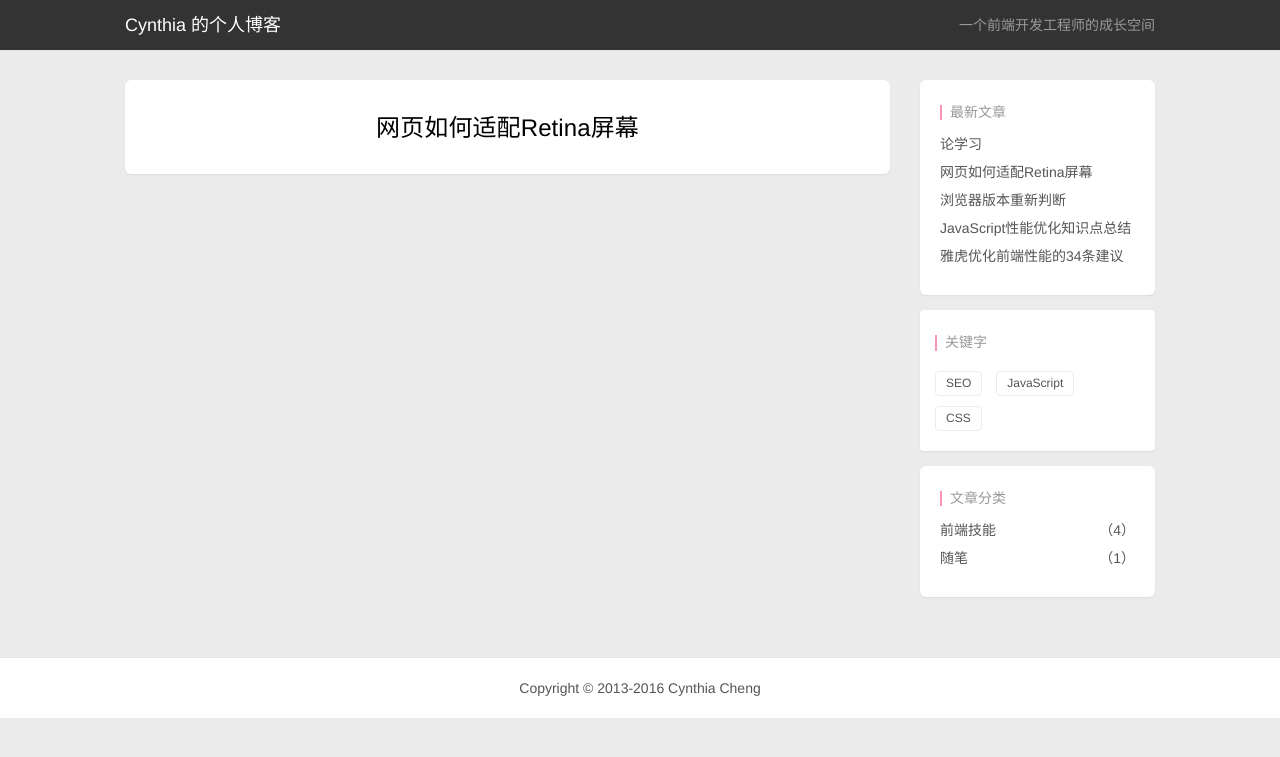
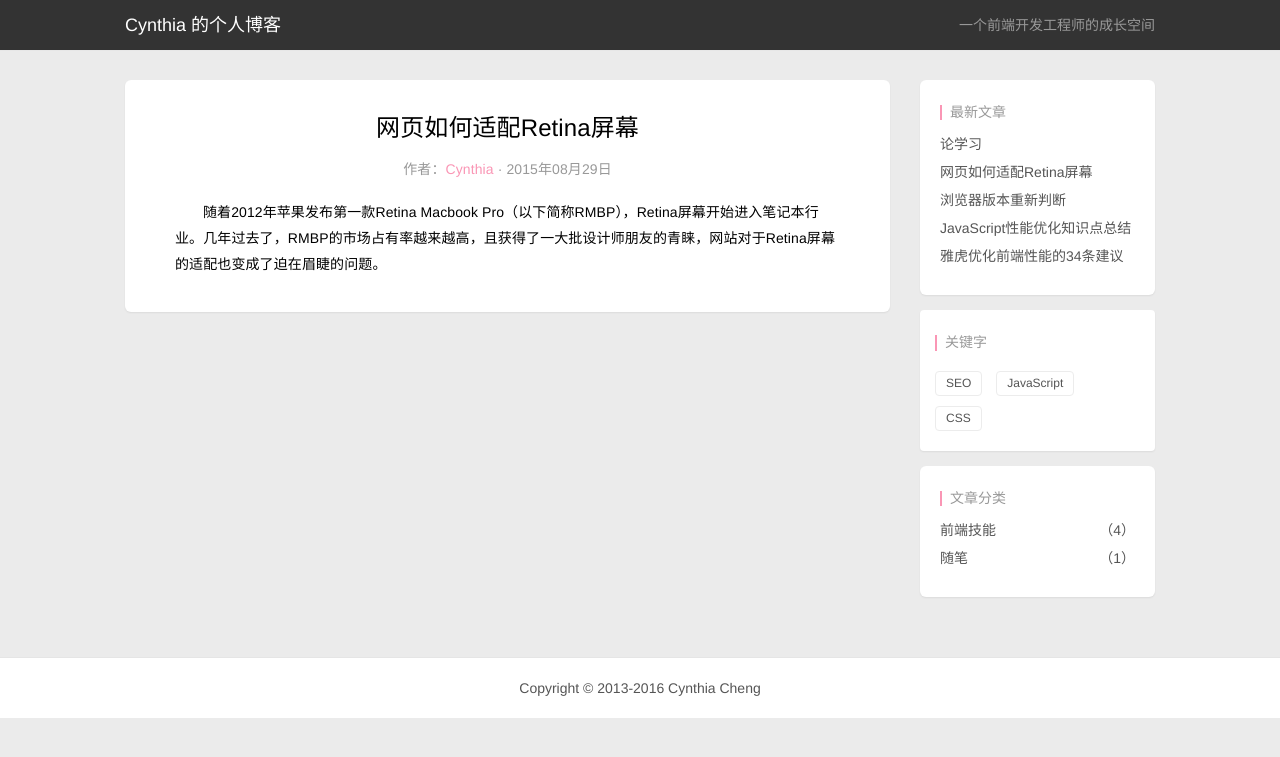
Before and after one commit to ChengYiFan/Blog, a Jekyll site: the page built from _posts/2015-08-29-how-page-adapter-retina-screen.html, in a window 1280 px wide. Shown: the top 757 px of the page. Built offline with Jekyll 4.4.1, drawn with Linux system fonts in a browser that asks for light colours; nearby versions of some CDN libraries; Markdown is read by kramdown in place of the engine named in the settings.

Commit message:
update posts

```diff
--- a/_posts/2015-08-29-how-page-adapter-retina-screen.html
+++ b/_posts/2015-08-29-how-page-adapter-retina-screen.html
@@ -6,3 +6,10 @@
 excerpt: 随着2012年苹果发布第一款Retina Macbook Pro（以下简称RMBP），Retina屏幕开始进入笔记本行业。几年过去了，RMBP的市场占有率越来越高，且获得了一大批设计师朋友的青睐，网站对于Retina屏幕的适配也变成了迫在眉睫的问题。本文主要就如何对Retina的屏幕进行适配进行了说明。
 ---
 <h3>{{page.title}}</h3>
+<p class="author">
+    作者：<em class="color-pink">Cynthia</em>
+    <span class="normal-date"> · {{ page.date | date: "%Y年%m月%d日" }}</span>
+</p>
+<article>
+    <p>&nbsp;&nbsp;&nbsp;&nbsp;&nbsp;&nbsp;&nbsp;随着2012年苹果发布第一款Retina Macbook Pro（以下简称RMBP），Retina屏幕开始进入笔记本行业。几年过去了，RMBP的市场占有率越来越高，且获得了一大批设计师朋友的青睐，网站对于Retina屏幕的适配也变成了迫在眉睫的问题。</p>
+</article>
```
